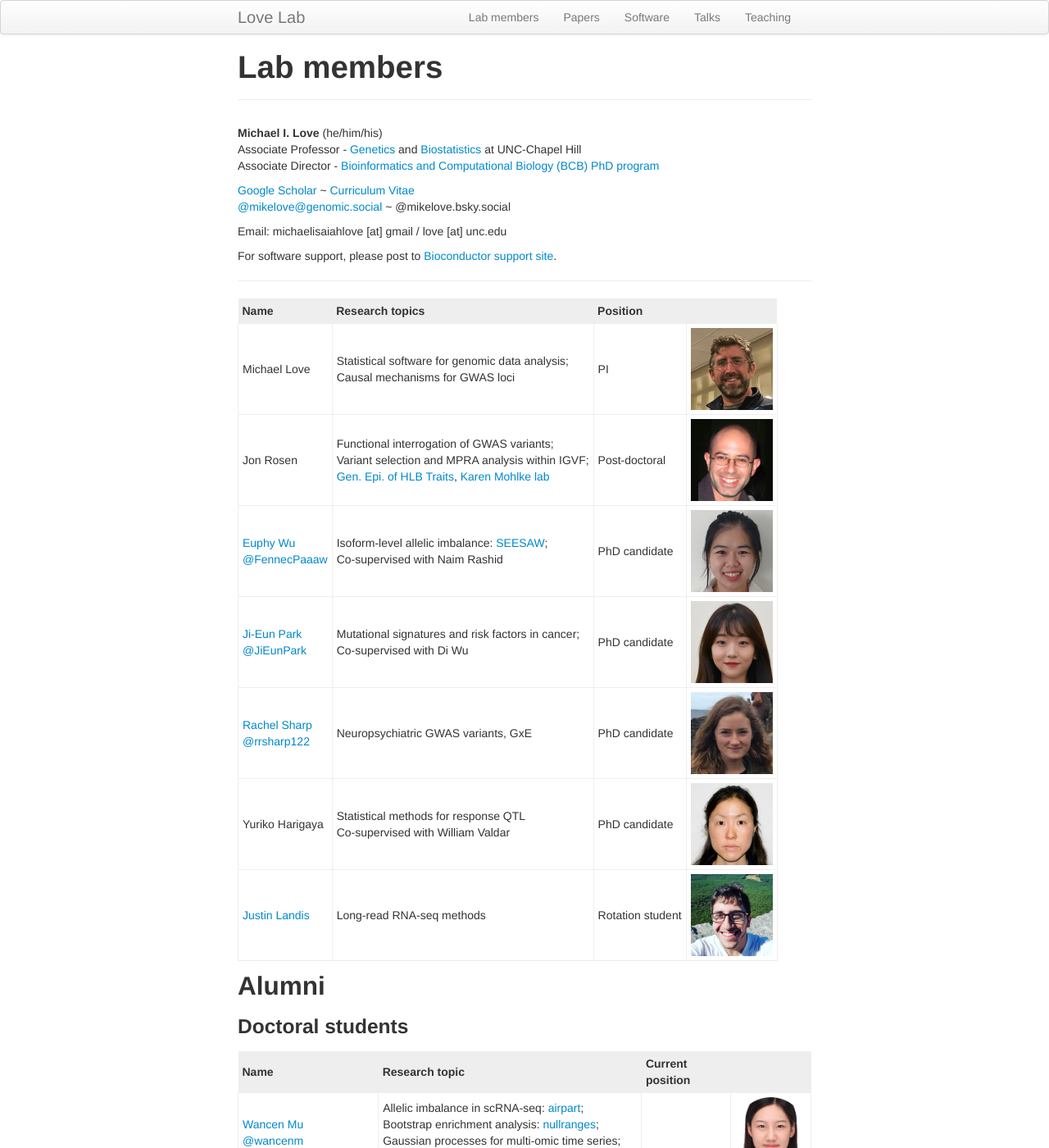
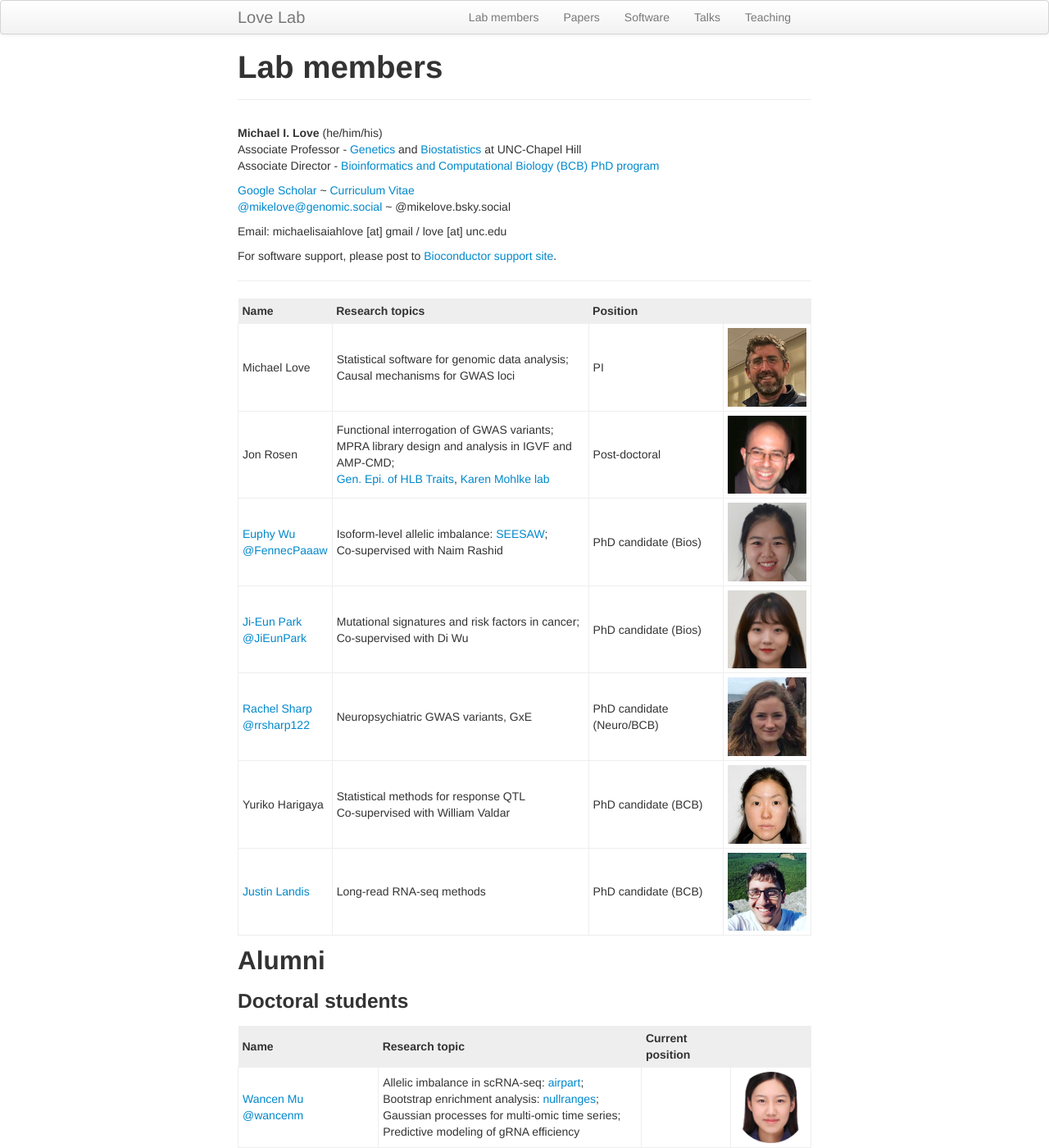
Before and after one commit to mikelove/mikelove.github.io, a Jekyll site: the page built from pages/lab.md, in a window 1280 px wide and 1400 px high. Shown: the whole window at 82% size. Built offline with Jekyll 4.4.1, drawn with Linux system fonts in a browser that asks for light colours.

Commit message:
justin to lab

```diff
--- a/pages/lab.md
+++ b/pages/lab.md
@@ -42,12 +42,12 @@ For software support, please post to [Bioconductor support site](https://support
 | Name | Research topics | Position | <font color="#EEEEEE">~~~~~~~~~~</font> |
 | :--- | :---- | :---- |
 | Michael Love | Statistical software for genomic data analysis; <br> Causal mechanisms for GWAS loci | PI | <img width="100" src="../assets/michaellove.jpg"> |
-| Jon Rosen | Functional interrogation of GWAS variants; <br> Variant selection and MPRA analysis within IGVF; <br> [Gen. Epi. of HLB Traits](https://hlbgenepit32.web.unc.edu/), [Karen Mohlke lab](https://mohlke.web.unc.edu/)  | Post-doctoral | <img width="100" src="../assets/jonrosen.jpg"> |
-| [Euphy Wu](https://www.linkedin.com/in/euphy-wu-09b14383) <br> [@FennecPaaaw](https://twitter.com/FennecPaaaw) | Isoform-level allelic imbalance: [SEESAW](https://mikelove.github.io/fishpond/articles/allelic.html); <br> Co-supervised with Naim Rashid | PhD candidate | <img width="100" src="../assets/euphywu.jpg"> |
-| [Ji-Eun Park](https://jennprk.github.io/) <br> [@JiEunPark](https://twitter.com/_JiEun_Park_) | Mutational signatures and risk factors in cancer; <br> Co-supervised with Di Wu | PhD candidate | <img width="100" src="../assets/ji-eunpark.jpg"> |
-| [Rachel Sharp](https://www.linkedin.com/in/rachel-sharp-a07b69272) <br> [@rrsharp122](https://twitter.com/rrsharp122) | Neuropsychiatric GWAS variants, GxE | PhD candidate | <img width="100" src="../assets/rachelsharp.jpg"> |
-| Yuriko Harigaya | Statistical methods for response QTL <br> Co-supervised with William Valdar | PhD candidate | <img width="100" src="../assets/yurikoharigaya.jpg"> |
-| [Justin Landis](https://www.linkedin.com/in/justin-landis-64a586139) | Long-read RNA-seq methods | Rotation student | <img width="100" src="../assets/justinlandis.jpg"> |
+| Jon Rosen | Functional interrogation of GWAS variants; <br> MPRA library design and analysis in IGVF and AMP-CMD; <br> [Gen. Epi. of HLB Traits](https://hlbgenepit32.web.unc.edu/), [Karen Mohlke lab](https://mohlke.web.unc.edu/)  | Post-doctoral | <img width="100" src="../assets/jonrosen.jpg"> |
+| [Euphy Wu](https://www.linkedin.com/in/euphy-wu-09b14383) <br> [@FennecPaaaw](https://twitter.com/FennecPaaaw) | Isoform-level allelic imbalance: [SEESAW](https://mikelove.github.io/fishpond/articles/allelic.html); <br> Co-supervised with Naim Rashid | PhD candidate (Bios) | <img width="100" src="../assets/euphywu.jpg"> |
+| [Ji-Eun Park](https://jennprk.github.io/) <br> [@JiEunPark](https://twitter.com/_JiEun_Park_) | Mutational signatures and risk factors in cancer; <br> Co-supervised with Di Wu | PhD candidate (Bios) | <img width="100" src="../assets/ji-eunpark.jpg"> |
+| [Rachel Sharp](https://www.linkedin.com/in/rachel-sharp-a07b69272) <br> [@rrsharp122](https://twitter.com/rrsharp122) | Neuropsychiatric GWAS variants, GxE | PhD candidate (Neuro/BCB) | <img width="100" src="../assets/rachelsharp.jpg"> |
+| Yuriko Harigaya | Statistical methods for response QTL <br> Co-supervised with William Valdar | PhD candidate (BCB) | <img width="100" src="../assets/yurikoharigaya.jpg"> |
+| [Justin Landis](https://www.linkedin.com/in/justin-landis-64a586139) | Long-read RNA-seq methods | PhD candidate (BCB) | <img width="100" src="../assets/justinlandis.jpg"> |
 
 ## Alumni
 
```
